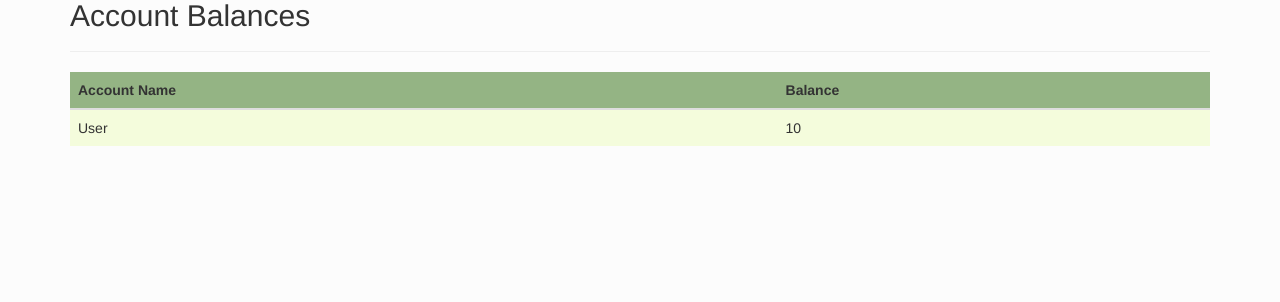
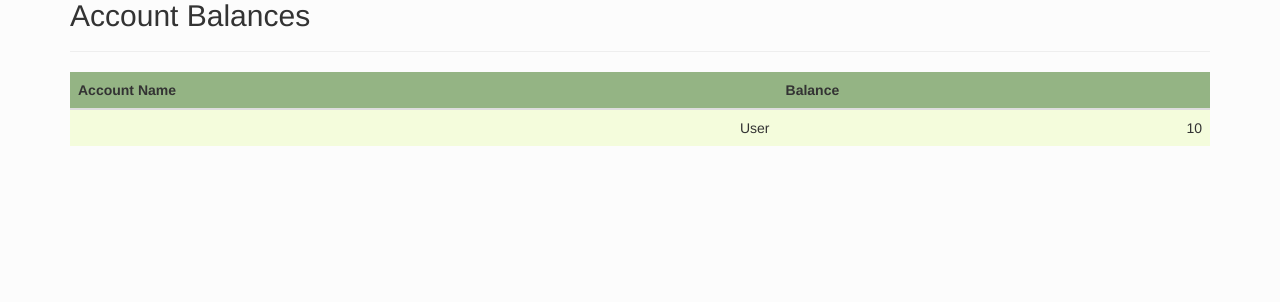
Before and after one commit to bxbrenden/gnucash-helper, a Python web app: template templates/balances.html in a window 1280 px wide. Shown: the part 173-475 px from the top of the page. Run offline with Jinja, Linux system fonts and the light colour scheme; the template is opened without the code that fills it: most values are stand-ins (such as "Sample title", 1, 10 or a date in 2020); some libraries are stand-ins or nearby versions.

Commit message:
add right-align to css instead of py

```diff
--- a/app.py
+++ b/app.py
@@ -160,7 +160,7 @@ def balances():
         account = {}
         fn = acc.fullname
         bal = acc.get_balance()
-        bal = f'${bal:>10,.2f}'
+        bal = f'${bal:,.2f}'
         account['fullname'] = fn
         account['balance'] = bal
         accounts.append(account)
--- a/static/balances.css
+++ b/static/balances.css
@@ -1,3 +1,7 @@
+td {
+  text-align: right;
+}
+
 body, html {
   background-repeat: no-repeat;
 }
```
